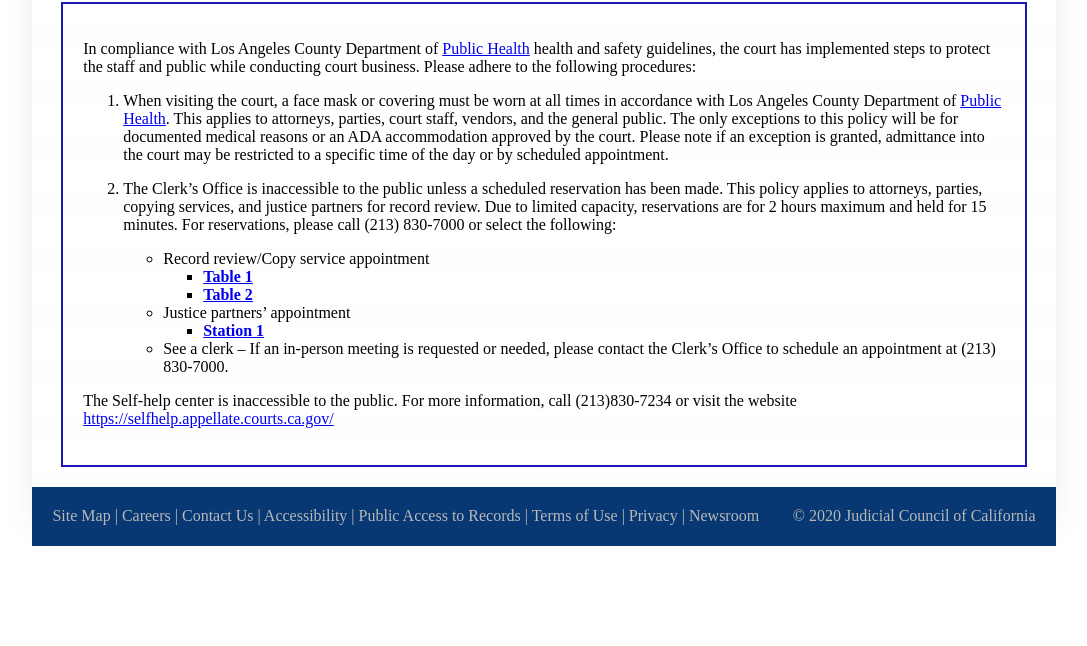
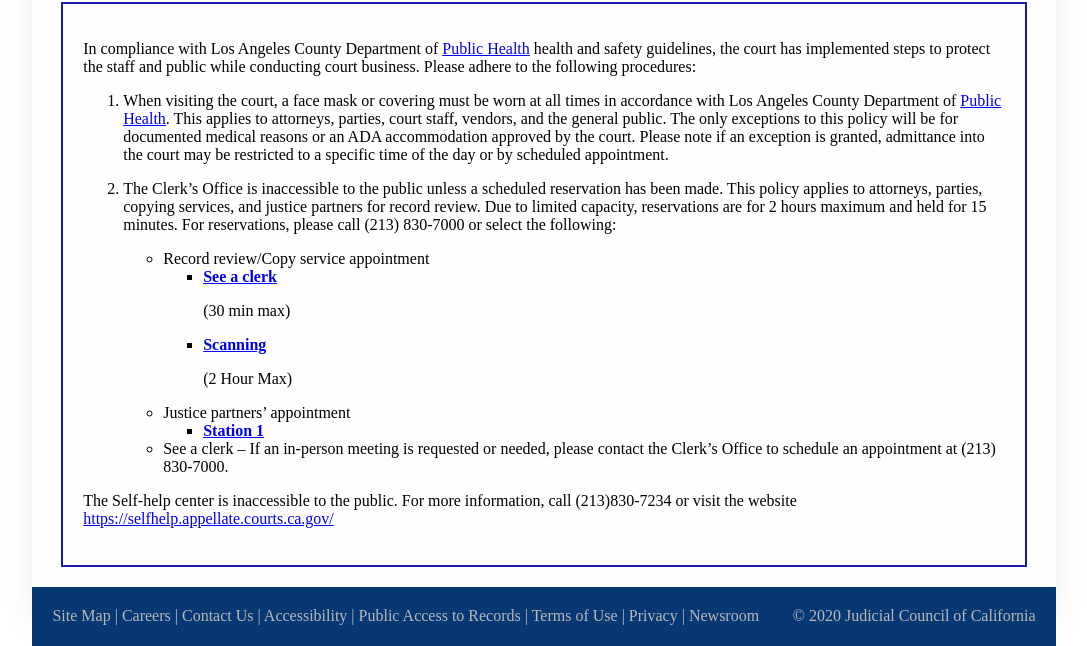
Before and after one commit to Raishy/COA, a plain HTML site: page index.html in a window 1280 px wide. Shown: the part 186-832 px from the top of the page, without its empty margins (96-1183 px from the left). Before the commit the page ends 800 px from the top, so only its background shows below. Drawn offline with Linux system fonts and the light colour scheme; a web font is replaced by a local one.

Commit message:
Update index.html

```diff
--- a/index.html
+++ b/index.html
@@ -28,8 +28,8 @@
           <ul>
           <li>Record review/Copy service appointment
           <ul>
-          <li><a target="_blank" href="https://calendly.com/joshua-chau/co-table1"><strong>Table 1</strong></a></li>
-          <li><a target="_blank" href="https://calendly.com/joshua-chau/co-table2"><strong>Table 2</strong></a></li>
+          <li><a target="_blank" href="https://calendly.com/joshua-chau/co-table1"><strong>See a clerk</strong></a><p>(30 min max)</p></li>
+          <li><a target="_blank" href="https://calendly.com/joshua-chau/co-table2"><strong>Scanning</strong></a><p>(2 Hour Max)</p></li>
           </ul>
           </li>
           <li>Justice partners’ appointment
```
